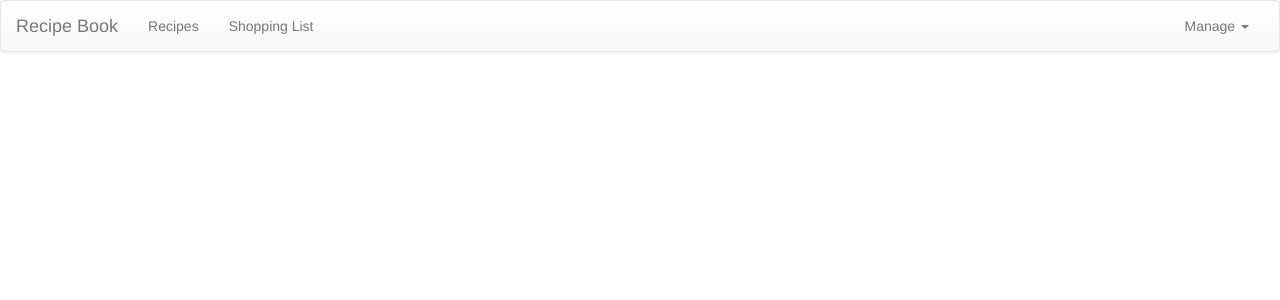
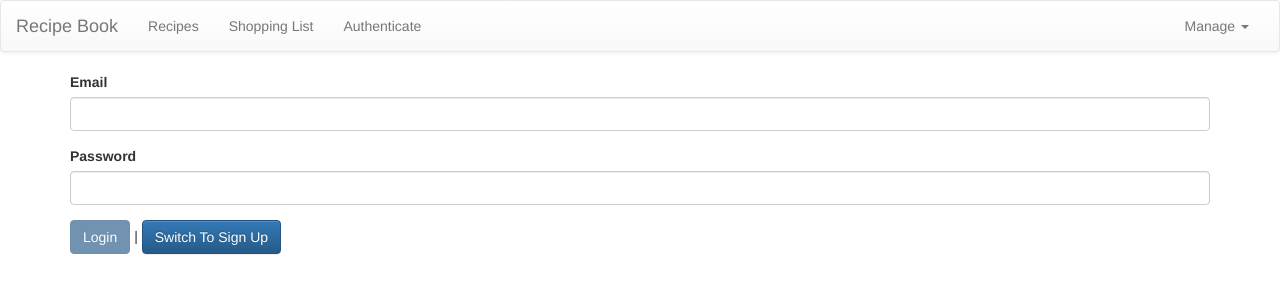
Before and after one commit to rajckamariya/RecipeBook, an Angular app: page /auth in a window 1280 px wide. Before the commit this address led to /. Shown: the top 300 px of the page. Built offline with nearby package versions, Linux system fonts and the light colour scheme.

Commit message:
Auth Started

```diff
--- a/src/app/app-routing.module.ts
+++ b/src/app/app-routing.module.ts
@@ -8,6 +8,7 @@ import { RecipeEditComponent } from './recipes/recipe-edit/recipe-edit.component
 
 import { ShoppingListComponent } from './shopping-list/shopping-list.component';
 import { RecipeResolverService } from './recipes/recipe-resolver.service';
+import { AuthComponent } from './auth/auth.component';
 
 const appRoute: Routes = [
   { path: '', redirectTo: '/recipes', pathMatch: 'full' },
@@ -21,7 +22,8 @@ const appRoute: Routes = [
       { path: ':id/edit', component: RecipeEditComponent,resolve:[RecipeResolverService] }
     ]
   },
-  { path: 'shoppingList', component: ShoppingListComponent }
+  { path: 'shoppingList', component: ShoppingListComponent },
+  { path: 'auth', component:AuthComponent}
 ];
 
 @NgModule({
--- a/src/app/app.module.ts
+++ b/src/app/app.module.ts
@@ -19,6 +19,7 @@ import { AppRoutingModule } from './app-routing.module';
 import { RecipeStartComponent } from './recipes/recipe-start/recipe-start.component';
 import { RecipeEditComponent } from './recipes/recipe-edit/recipe-edit.component';
 import { RecipeService } from './recipes/recipe.service';
+import { AuthComponent } from './auth/auth.component';
 
 @NgModule({
   imports: [BrowserModule, FormsModule, ReactiveFormsModule, AppRoutingModule,HttpClientModule],
@@ -34,7 +35,8 @@ import { RecipeService } from './recipes/recipe.service';
     ShoppingEditComponent,
     ShoppingListComponent,
     ShoppingItemComponent,
-    DropDownDirective
+    DropDownDirective,
+    AuthComponent
   ],
   bootstrap: [AppComponent],
   providers: [ShoppingService, RecipeService]
--- /dev/null
+++ b/src/app/auth/auth.component.css
@@ -0,0 +1,3 @@
+input.ng-invalid.ng-touched {
+  border: 1px solid red;
+}
--- /dev/null
+++ b/src/app/auth/auth.component.html
@@ -0,0 +1,24 @@
+<div class="row">
+    <div class="col-xs-12">
+        <form #authForm="ngForm" (ngSubmit)="onSubmit(authForm)">
+            <div class="form-group">
+                <label for="email">Email</label>
+                <input required type="email" ngModel id="email" name="email" class="form-control" email>
+            </div>
+            <div class="form-group">
+                <label for="password">Password</label>
+                <input required type="password" name="password" ngModel id="password" class="form-control"
+                    minlength="6">
+            </div>
+            <div>
+                <button [disabled]="!authForm.valid" class="btn btn-primary" type="submit">
+                    {{ isLoginMode?"Login" : "Sign Up" }}
+                </button>
+                |
+                <button class="btn btn-primary" (click)="onSwitchMode()" type="button">Switch To {{ !isLoginMode?"Login"
+                    : "Sign Up"
+                    }}</button>
+            </div>
+        </form>
+    </div>
+</div>
--- /dev/null
+++ b/src/app/auth/auth.component.ts
@@ -0,0 +1,19 @@
+import { Component } from "@angular/core";
+import { NgForm } from "@angular/forms";
+
+@Component({
+    selector:'app-auth',
+    templateUrl:'./auth.component.html',
+    styleUrls:['./auth.component.css']
+})
+export class AuthComponent {
+    isLoginMode = true;
+
+    onSwitchMode(){
+        this.isLoginMode = !this.isLoginMode;
+    }
+    onSubmit(authForm:NgForm){
+        console.log(authForm.value)
+        authForm.reset();
+    }
+}
--- a/src/app/header/header.component.html
+++ b/src/app/header/header.component.html
@@ -8,8 +8,9 @@
     </div>
     <div class="navbar-collapse" [class.collapse]="collapsed" (window:resize)="collapsed = true">
       <ul class="nav navbar-nav">
-        <li RouterLinkActive="active"><a routerLink='recipes'>Recipes</a></li>
-        <li RouterLinkActive="active"><a routerLink='shoppingList'>Shopping List</a></li>
+        <li RouterLinkActive="active"><a routerLink='/recipes'>Recipes</a></li>
+        <li RouterLinkActive="active"><a routerLink='/shoppingList'>Shopping List</a></li>
+        <li RouterLinkActive="active"><a routerLink='/auth'>Authenticate</a></li>
       </ul>
       <ul class="nav navbar-nav navbar-right">
         <li class="dropdown" appDropdown>
```
